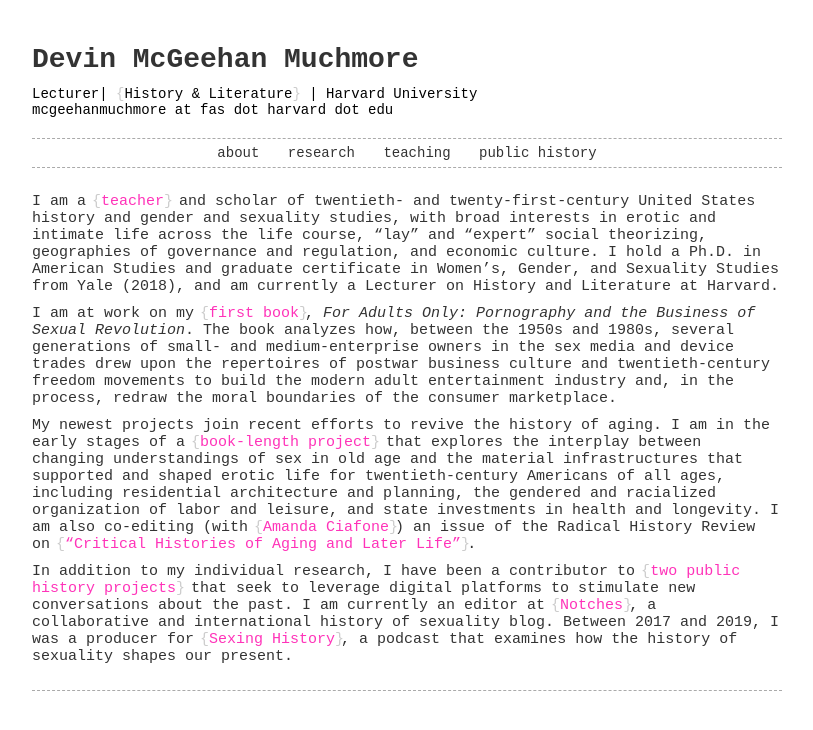
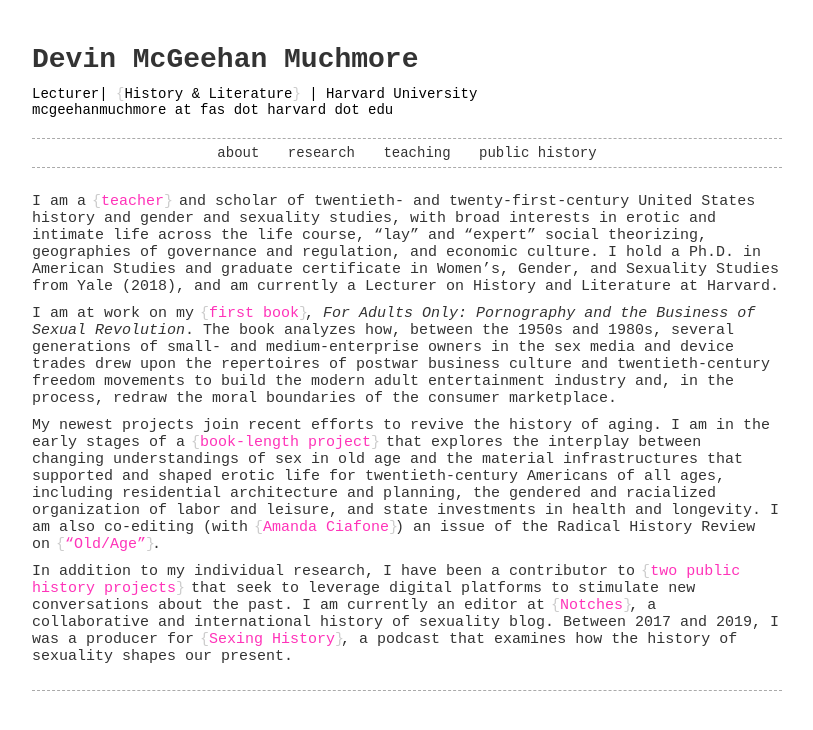
Before and after one commit to devintmm/devintmm.github.io, a Jekyll site: the page built from index.md, in a window 1280 px wide. Shown: the top 730 px of the page, without its empty margins (233-1046 px from the left). Built offline with Jekyll 4.4.1, drawn with Linux system fonts in a browser that asks for light colours.

Commit message:
Update index.md

```diff
--- a/index.md
+++ b/index.md
@@ -5,6 +5,6 @@ I am a [teacher](/teaching) and scholar of twentieth- and twenty-first-century U
 
 I am at work on my [first book](/research), *For Adults Only: Pornography and the Business of Sexual Revolution*. The book analyzes how, between the 1950s and 1980s, several generations of small- and medium-enterprise owners in the sex media and device trades drew upon the repertoires of postwar business culture and twentieth-century freedom movements to build the modern adult entertainment industry and, in the process, redraw the moral boundaries of the consumer marketplace.
 
-My newest projects join recent efforts to revive the history of aging. I am in the early stages of a [book-length project](/research) that explores the interplay between changing understandings of sex in old age and the material infrastructures that supported and shaped erotic life for twentieth-century Americans of all ages, including residential architecture and planning, the gendered and racialized organization of labor and leisure, and state investments in health and longevity. I am also co-editing (with [Amanda Ciafone](https://media.illinois.edu/media-cinema-studies/ciafone-amanda)) an issue of the Radical History Review on ["Critical Histories of Aging and Later Life"](http://www.radicalhistoryreview.org/call-for-papers/critical-histories-of-aging-and-later-life/).
+My newest projects join recent efforts to revive the history of aging. I am in the early stages of a [book-length project](/research) that explores the interplay between changing understandings of sex in old age and the material infrastructures that supported and shaped erotic life for twentieth-century Americans of all ages, including residential architecture and planning, the gendered and racialized organization of labor and leisure, and state investments in health and longevity. I am also co-editing (with [Amanda Ciafone](https://media.illinois.edu/media-cinema-studies/ciafone-amanda)) an issue of the Radical History Review on ["Old/Age"](https://read.dukeupress.edu/radical-history-review/issue/2021/139).
 
 In addition to my individual research, I have been a contributor to [two public history projects](/public_history) that seek to leverage digital platforms to stimulate new conversations about the past. I am currently an editor at [Notches](http://notchesblog.com), a collaborative and international history of sexuality blog. Between 2017 and 2019, I was a producer for [Sexing History](sexinghistory.com), a podcast that examines how the history of sexuality shapes our present.
```
